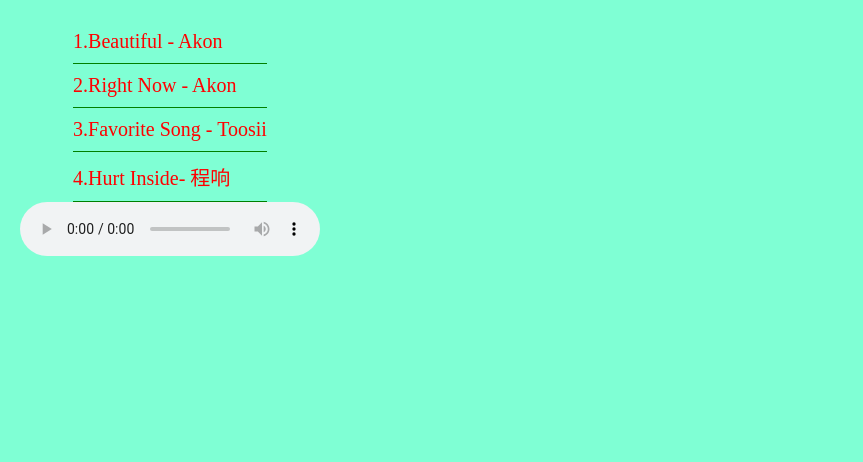
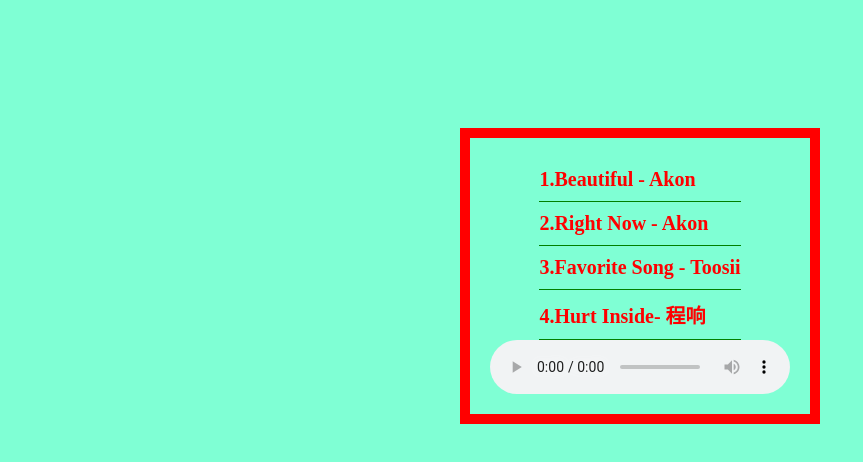
Before and after one commit to THANTOEAUNG278/musicStudio-1--js, a plain HTML site: page index.html in a window 1280 px wide. Shown: the whole page, without its empty margins (0-863 px from the left). Drawn offline with Linux system fonts and the light colour scheme.

Commit message:
New Design MusicStudio

```diff
--- a/script.js
+++ b/script.js
@@ -13,6 +13,7 @@
   musicTag.addEventListener('click', () => {
     musicId = musicPlay[i].musicId
     audioTag.src = musicId
+    audioTag.play()
   })
   musicTag.classList.add('box')
   const title = document.createTextNode((i + 1).toString() + '.' + musicPlay[i].title);
--- a/style.css
+++ b/style.css
@@ -5,9 +5,13 @@
 }
 body{
   display: flex;
+  align-items: center;
+  justify-content: center;
   background-color: aquamarine;
 }
 .container{
+  margin-top: 10%;
+  border: 10px solid red;
   padding: 20px;
   display: flex;
   flex-direction: column;
@@ -19,6 +23,7 @@
 
   color: red;
   font-size: 20px;
+  font-weight: 600;
   border-bottom: 1px solid green;
   padding: 10px 0px;
   cursor: pointer;
```
